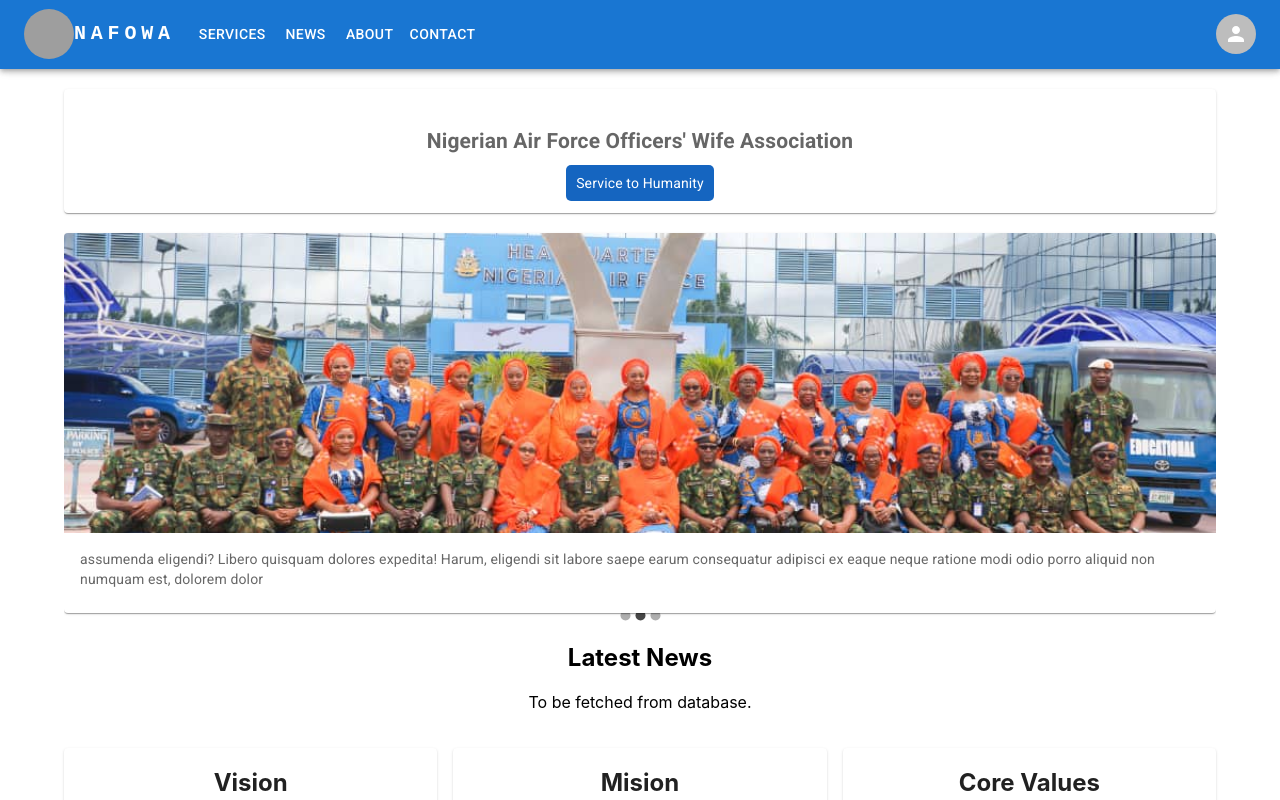
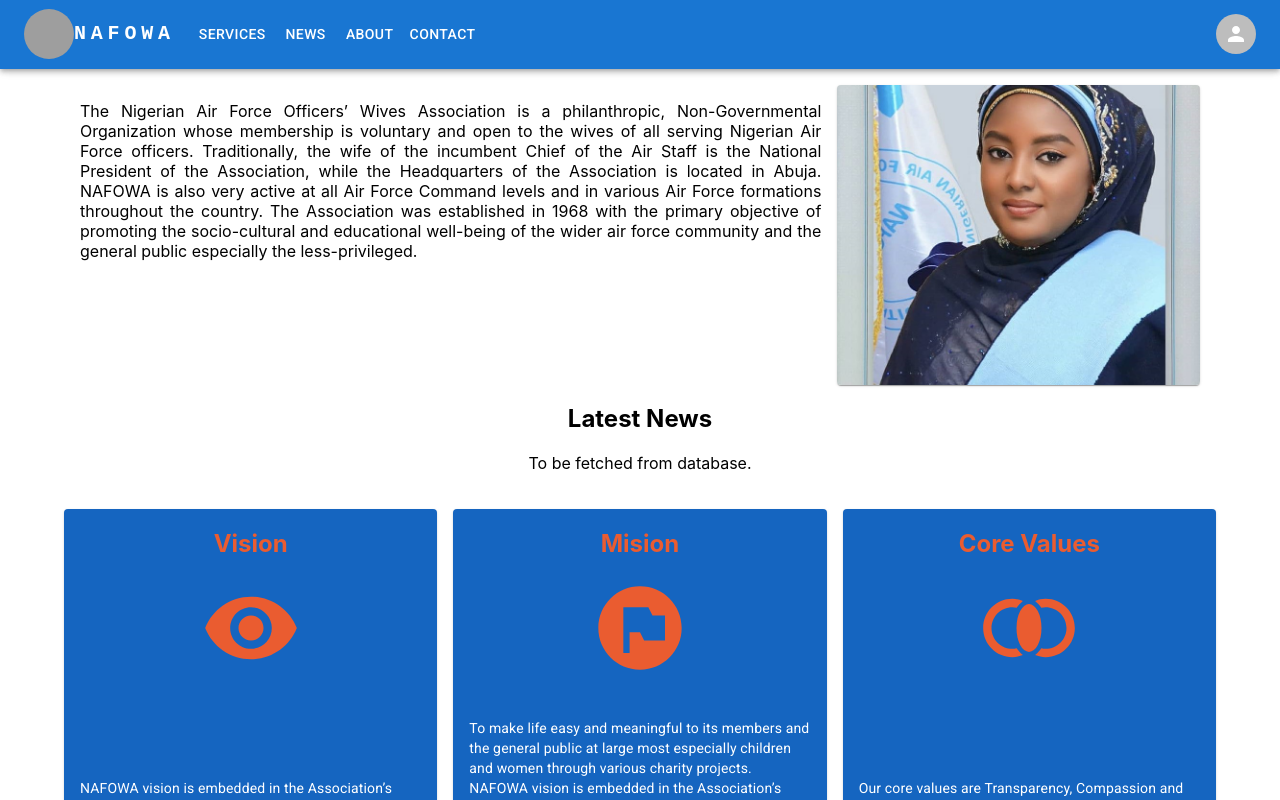
Before and after one commit to Emmanuel-002/nafowa, a React (Create React App) app: page / in a window 1280 px wide. Shown: the top 800 px of the page. Built offline with nearby package versions, Linux system fonts and the light colour scheme; grey boxes are pictures that could not be loaded.

Commit message:
changed theme

```diff
--- a/src/home/About.js
+++ b/src/home/About.js
@@ -1,24 +1,24 @@
 import {Card, Grid, Container, Typography, CardMedia, CardContent} from '@mui/material'
-// import RemoveRedEyeIcon from '@mui/icons-material/RemoveRedEye';
-// import FlagCircleIcon from '@mui/icons-material/FlagCircle';
-// import JoinInnerIcon from '@mui/icons-material/JoinInner';
+import RemoveRedEyeIcon from '@mui/icons-material/RemoveRedEye';
+import FlagCircleIcon from '@mui/icons-material/FlagCircle';
+import JoinInnerIcon from '@mui/icons-material/JoinInner';
 
 
 const about = [
     {
         title:'Vision',
-        alt: "Vision",
+        image: <RemoveRedEyeIcon style={{width:'100px', height:'100px'}} />,
         detail: `NAFOWA vision is embedded in the Association’s motto which is “Service to Humanity”`
     },
     {
         title:'Mision',
-        alt: "Mision",
+        image: <FlagCircleIcon style={{width:'100px', height:'100px'}} />,
         detail: `To make life easy and meaningful to its members and the general public at large most especially children and women through various charity projects.
         NAFOWA vision is embedded in the Association’s motto which is “Service to Humanity”`
     },
     {
         title:'Core Values',
-        alt: "Core Values",
+        image: <JoinInnerIcon style={{width:'100px', height:'100px'}} />,
         detail: `Our core values are Transparency, Compassion and Service to Humanity`
     },
 ]
@@ -28,11 +28,16 @@
         <Container id='about'>
     <Grid container spacing={2}>
     {about.map(item=>(
-        <Grid item sm={12} lg={4} style={{height:'40vh'}}>
-        <Card  style={{marginTop:'20px', height:'100%'}}>
+        <Grid item sm={12} lg={4}>
+        <Card  style={{marginTop:'20px', height:'100%', backgroundColor:'#1565c0',color:'#EA5C30',display:'flex',flexDirection:'column',justifyContent:'space-between',alignItems:'space-between'}}>
+               <div>
                <h2 style={{textAlign:'center'}}>{item.title}</h2>
+                <div style={{textAlign:'center'}}>
+                  {item.image}
+                </div>
+                </div>
                 <CardContent>
-                  <Typography variant="body2" color="text.secondary">
+                  <Typography variant="body2" color="#fff">
                     {item.detail}
                   </Typography>
                 </CardContent>
--- a/src/home/Banner.js
+++ b/src/home/Banner.js
@@ -1,6 +1,6 @@
 import * as React from 'react';
 import { styled } from '@mui/material/styles';
-import {Card, Paper, Button, Container, Box} from '@mui/material';
+import {Card, Paper, Grid, Container, Box} from '@mui/material';
 import CardMedia from '@mui/material/CardMedia';
 import CardContent from '@mui/material/CardContent';
 import Typography from '@mui/material/Typography';
@@ -8,6 +8,7 @@
 import banner2 from '../images/banner2.jpg'
 import banner3 from '../images/banner3.jpg'
 import Carousel from 'react-material-ui-carousel';
+import presidentImage from '../images/president.jpg'
 
 const Item = styled(Paper)(({ theme }) => ({
   backgroundColor: theme.palette.mode === 'dark' ? '#1A2027' : '#fff',
@@ -19,10 +20,17 @@
 
 
 function Banner() {
-  const [expanded, setExpanded] = React.useState(false);
+  const [charLength, setCharLength] = React.useState(250);
+  const [value, setValue] = React.useState('...read more')
 
-  const handleExpandClick = () => {
-    setExpanded(!expanded);
+  const handleExpandClick = (item) => {
+    if(value==='...read more'){
+      setCharLength(item.length)
+      setValue('read less')
+    } else if (value==='read less'){
+      setCharLength(250)
+      setValue('...read more')
+    }
   };
 
   const items = [
@@ -59,34 +67,35 @@
 
   return (
     <Container id='#'>
-         <Box
-            sx={{ flexGrow: 1}}
-            style={{marginTop:'20px'}}
-        >
-          <Item style={{padding:'20px'}}>
-            <h2>Nigerian Air Force Officers' Wife Association</h2>
-            <span style={{marginBottom:'10px', backgroundColor:'#1565c0', color:'#ffffff', padding:'10px', borderRadius:'5px'}}>Service to Humanity</span>
-          </Item>
-        </Box>
-    <Carousel>
-        {
-          items.map( (item, i) => (
-            <Card key={i}  style={{marginTop:'20px', maxHeight:'70vh'}}>
+      <Box sx={{ flexGrow: 1 }} style={{margin:'1rem'}}>
+      <Grid container spacing={2}>
+        <Grid item xs={12} lg={8} style={{display:'flex', flexDirection:'column',justifyContent:'space-between', alignItems:'space-between'}}>
+        <p style={{textAlign:'justify',backgroundColor:''}}>
+        The Nigerian Air Force Officers’ Wives Association is a philanthropic, Non-Governmental Organization
+         whose membership is voluntary and open to the wives of all serving Nigerian Air Force officers.  Traditionally, the wife of the incumbent Chief
+         of the Air Staff is the National President of the Association, while the Headquarters of the Association is located in Abuja.  NAFOWA is also
+         very active at all Air Force Command levels and in various Air Force formations throughout the country.  The Association was established in 1968
+         with the primary objective of promoting the socio-cultural and educational well-being of the wider air force community and the general public
+         especially the less-privileged.
+        </p>
+        {/* <div style={{textAlign:'center'}}>
+        <p style={{color:'#1565c0', fontWeight:'bold'}}>NAFOWA</p>
+           <span></span> <span style={{marginBottom:'10px', backgroundColor:'#EA5C30', color:'#ffffff', padding:'10px', borderRadius:'5px'}}>Service to Humanity</span>
+        </div> */}
+
+        </Grid>
+        <Grid item xs={12} lg={4}>
+            <Card>
             <CardMedia
               component="img"
               height="300"
-              image={item.src}
+              image={presidentImage}
               alt="Paella dish"
             />
-            <CardContent>
-              <Typography variant="body2" color="text.secondary">
-                {item.description.slice(0,200)}
-              </Typography>
-            </CardContent>
-          </Card>
-          ) )
-        }
-    </Carousel>
+            </Card>
+        </Grid>
+      </Grid>
+    </Box>
     </Container>
   );
 }
```
Also changed, not shown: src/home/Services.js (indentation only).
